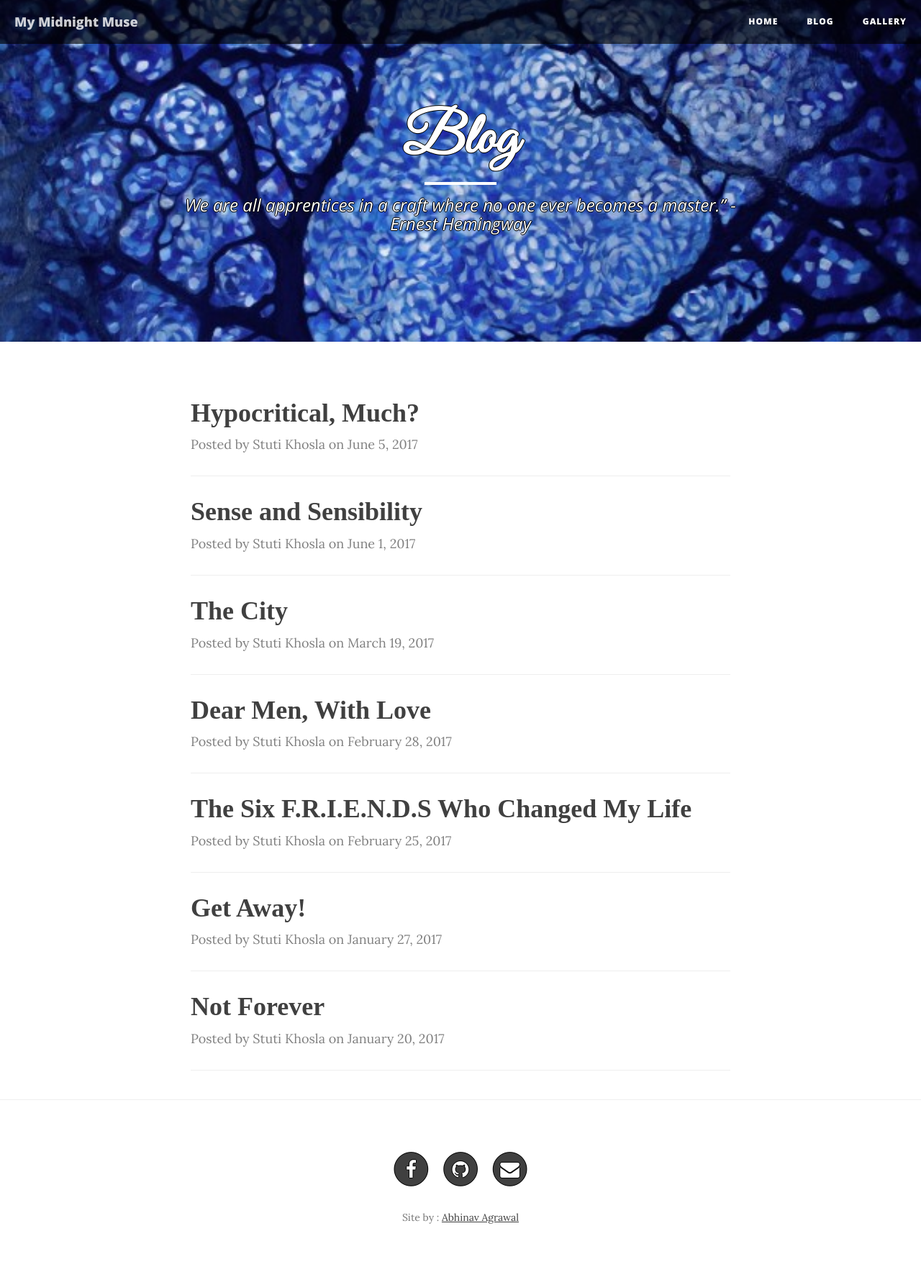
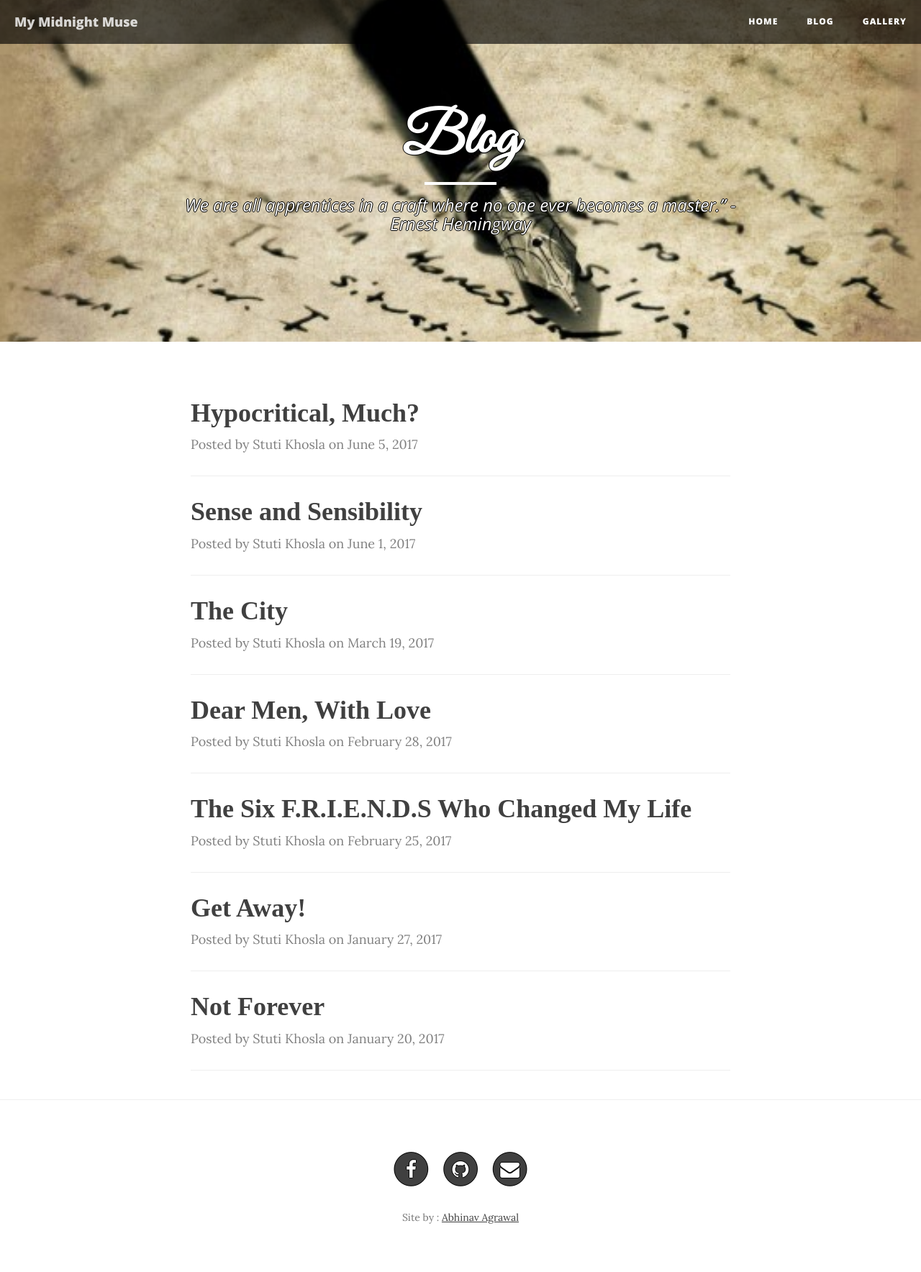
Before and after one commit to stuti1995/dory-blog, a Jekyll site: the page built from blog.html, in a window 1280 px wide. Shown: the whole page at 72% size. Built offline with Jekyll 4.4.1, drawn with Linux system fonts in a browser that asks for light colours; nearby versions of some CDN libraries; some web fonts are replaced; comment, search, counter and statistics services are not loaded.

Commit message:
Create blog.html

```diff
--- a/blog.html
+++ b/blog.html
@@ -2,7 +2,7 @@
 layout: page
 description: "<i> We are all apprentices in a craft where no one ever becomes a master.” -Ernest Hemingway </i>"
 title: "Blog"
-header-img: "home-bg.jpg"
+header-img: "blog header.jpg"
 ---
 {% for post in site.posts %}
 <div class="post-preview">
```
